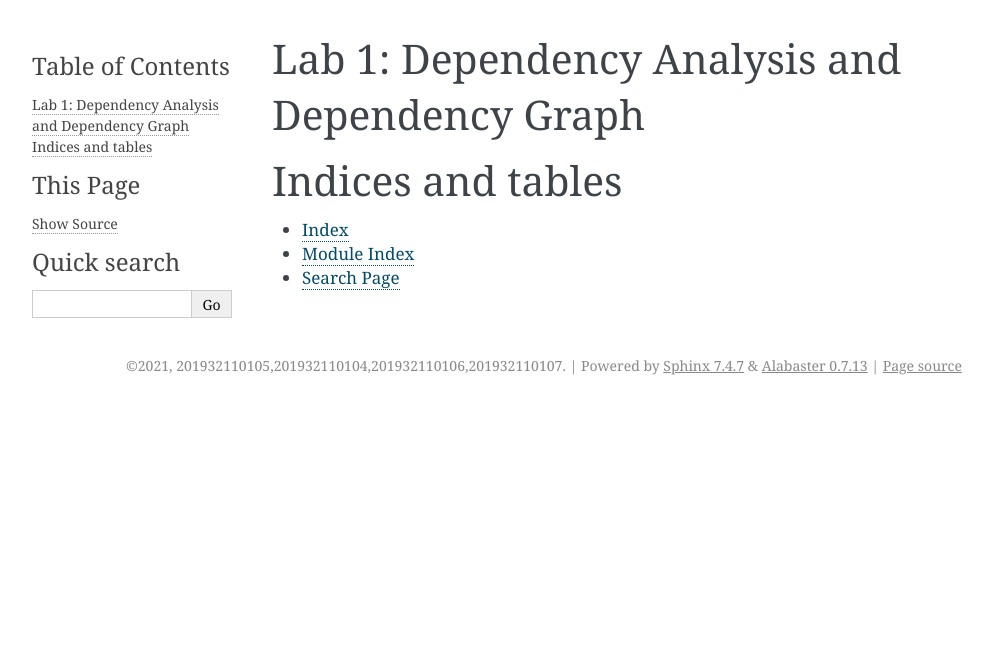
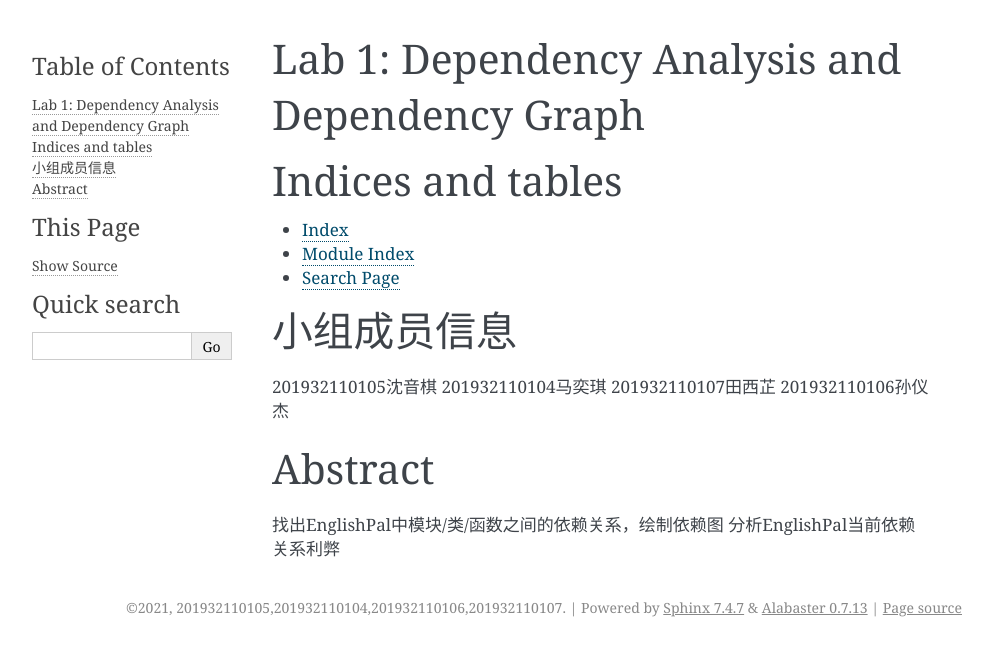
Before and after one commit to ChiefEye-official/Test, a Sphinx documentation site: the page built from englishpal/docs/source/index.rst, in a window 1280 px wide. Shown: the top 656 px of the page, without its empty margins (148-1141 px from the left). Built offline with Sphinx 7.4.7, drawn with Linux system fonts in a browser that asks for light colours.

Commit message:
Update index.rst

```diff
--- a/englishpal/docs/source/index.rst
+++ b/englishpal/docs/source/index.rst
@@ -18,3 +18,15 @@
 * :ref:`genindex`
 * :ref:`modindex`
 * :ref:`search`
+
+
+小组成员信息
+==================
+201932110105沈音棋 201932110104马奕琪
+201932110107田西芷 201932110106孙仪杰
+
+
+Abstract
+==================
+找出EnglishPal中模块/类/函数之间的依赖关系，绘制依赖图
+分析EnglishPal当前依赖关系利弊
```
